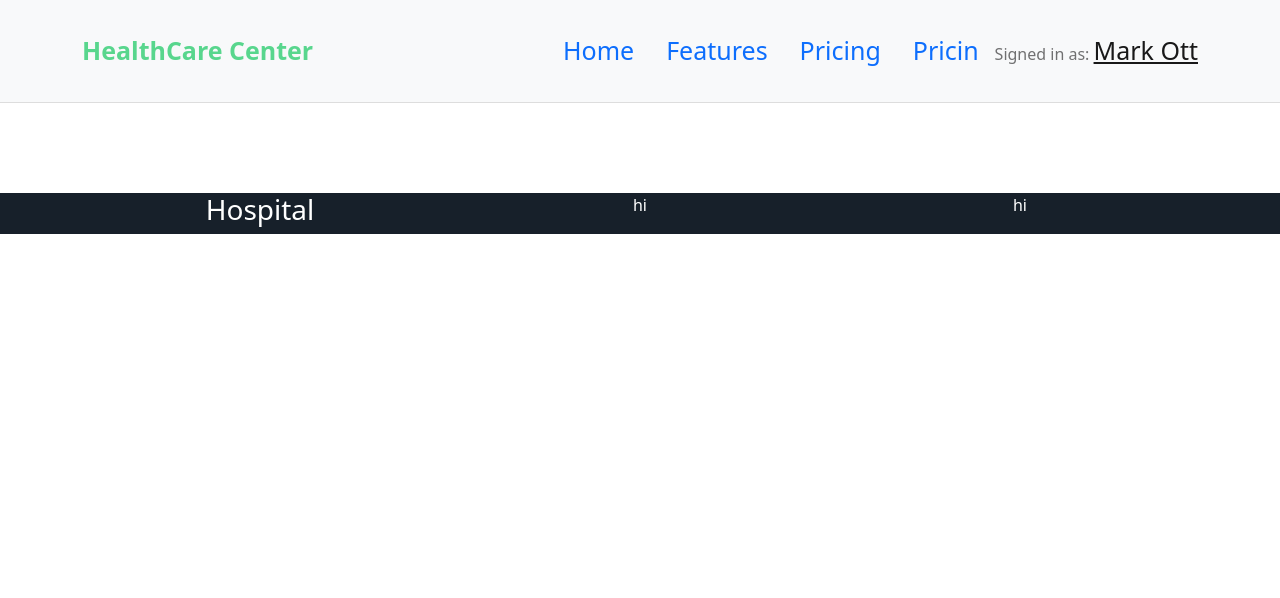
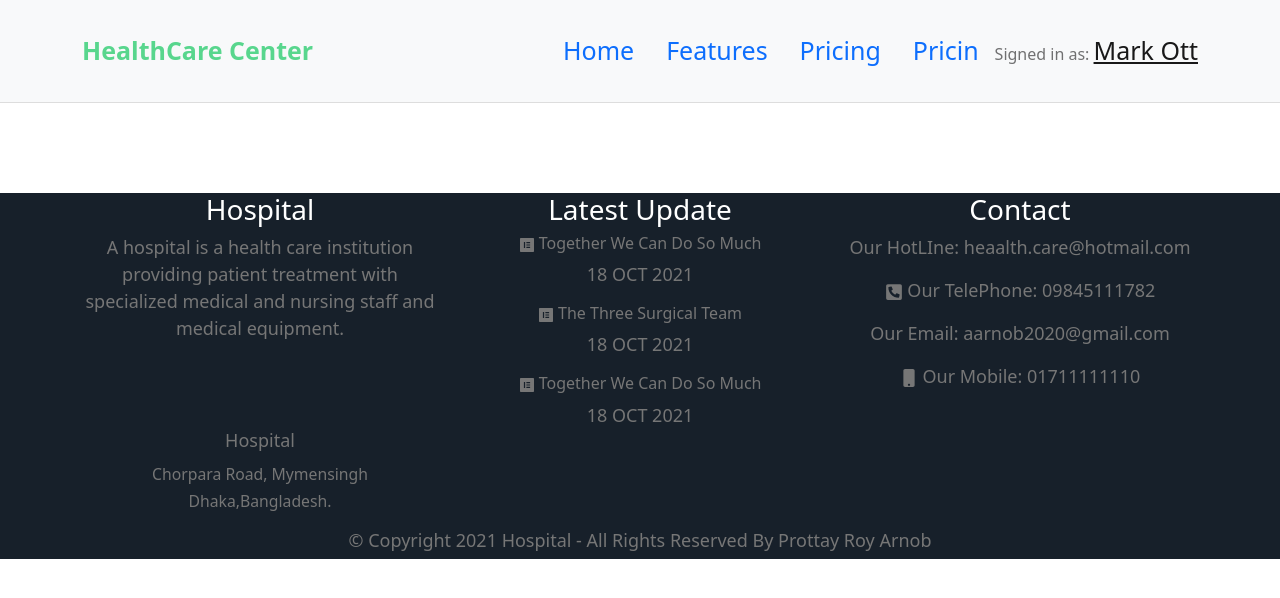
Before and after one commit to prottay190/ar-healthcare-center, a React (Create React App) app: page / in a window 1280 px wide. Shown: the top 598 px of the page. Built offline with nearby package versions, Linux system fonts and the light colour scheme.

Commit message:
footer done

```diff
--- a/package.json
+++ b/package.json
@@ -10,6 +10,7 @@
     "react": "^17.0.2",
     "react-bootstrap": "^2.0.0-rc.1",
     "react-dom": "^17.0.2",
+    "react-icons": "^4.3.1",
     "react-scripts": "4.0.3",
     "web-vitals": "^1.1.2"
   },
--- a/src/pages/Shared/Footer/Footer.css
+++ b/src/pages/Shared/Footer/Footer.css
@@ -3,3 +3,7 @@
     color: #fff;
     margin-top: 90px;
 }
+.footer-text{
+    color: #767676;
+    font-size: 18px;
+}
--- a/src/pages/Shared/Footer/Footer.js
+++ b/src/pages/Shared/Footer/Footer.js
@@ -1,6 +1,7 @@
 import React from 'react';
 import { Col, Container, Row } from 'react-bootstrap';
-import './Footer.css'
+import './Footer.css';
+import { FaElementor, FaPhoneSquareAlt, FaMobile } from "react-icons/fa";
 
 const Footer = () => {
     return (
@@ -9,9 +10,42 @@ const Footer = () => {
                 <Row>
                    <Col lg={4}>
                        <h3>Hospital</h3>
+                       <p className="footer-text">A hospital is a health care institution providing patient treatment with specialized medical and nursing staff and medical equipment.</p>
+
+                       <br />
+                       <br />
+                       <br />
+                       <h4 className="footer-text">Hospital</h4>
+                       <p className="footer-text"><small>Chorpara Road, Mymensingh</small><br />
+                       <small>Dhaka,Bangladesh.</small></p>
                    </Col>
-                   <Col lg={4}>hi</Col>
-                   <Col lg={4}>hi</Col>
+                   <Col lg={4}>
+                       <h3>Latest Update</h3>
+                       <div className="footer-text">
+                           <h6><FaElementor /> Together We Can Do So Much</h6>
+                           <p>18 OCT 2021</p>
+                       </div>
+                       <div className="footer-text mt-2">
+                           <h6><FaElementor /> The Three Surgical Team</h6>
+                           <p>18 OCT 2021</p>
+                       </div>
+                       <div className="footer-text mt-2">
+                           <h6><FaElementor /> Together We Can Do So Much</h6>
+                           <p>18 OCT 2021</p>
+                       </div>
+                   </Col>
+                   <Col lg={4}>
+                       <h3>Contact</h3>
+                       <div className="footer-text">
+                           <p>Our HotLIne: heaalth.care@hotmail.com</p>
+                           <p><FaPhoneSquareAlt /> Our TelePhone: 09845111782</p>
+                           <p>Our Email: aarnob2020@gmail.com</p>
+                           <p><FaMobile /> Our Mobile: 01711111110</p>
+                       </div>
+                   </Col>
+                </Row>
+                <Row>
+                    <h5 className="footer-text">© Copyright 2021 Hospital  - All Rights Reserved By Prottay Roy Arnob </h5>
                 </Row>
             </Container>
         </div>
```
Also changed, not shown: 1 other file (tests, documents, lock files or other folders).
